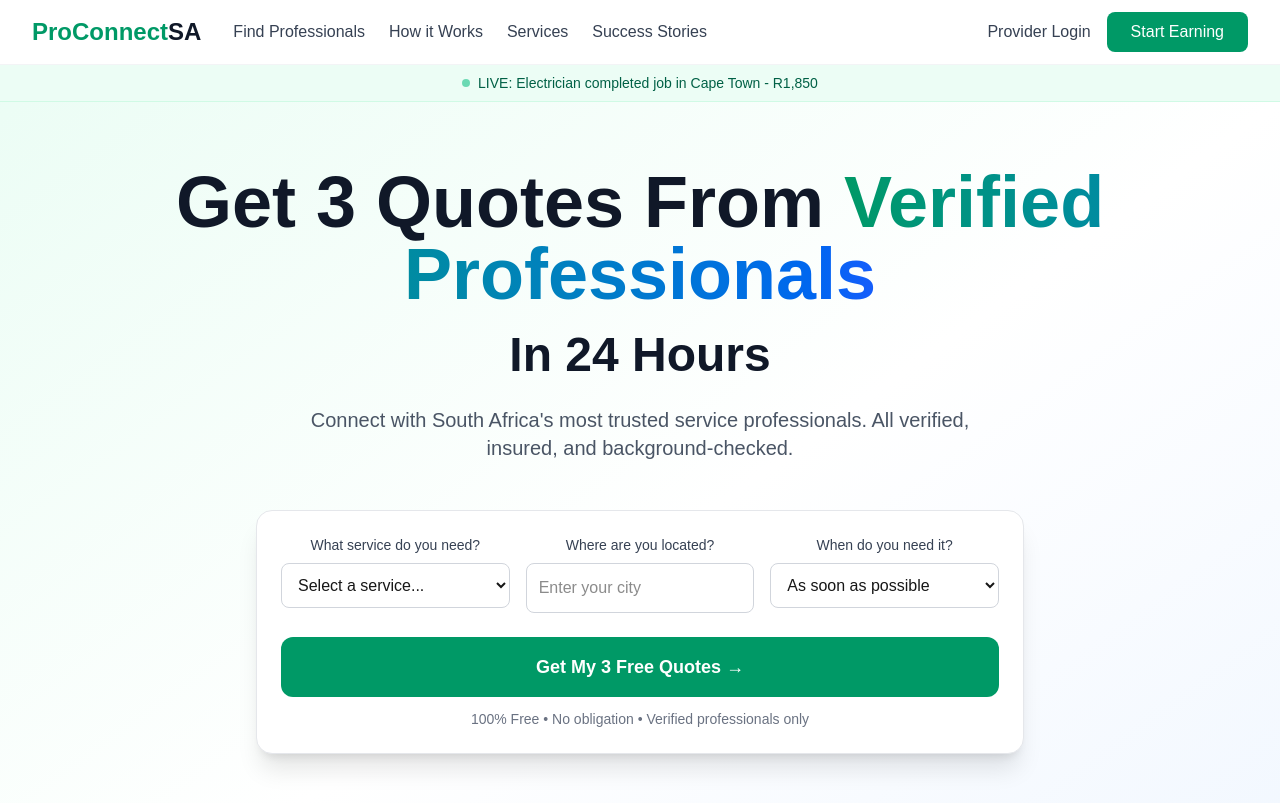
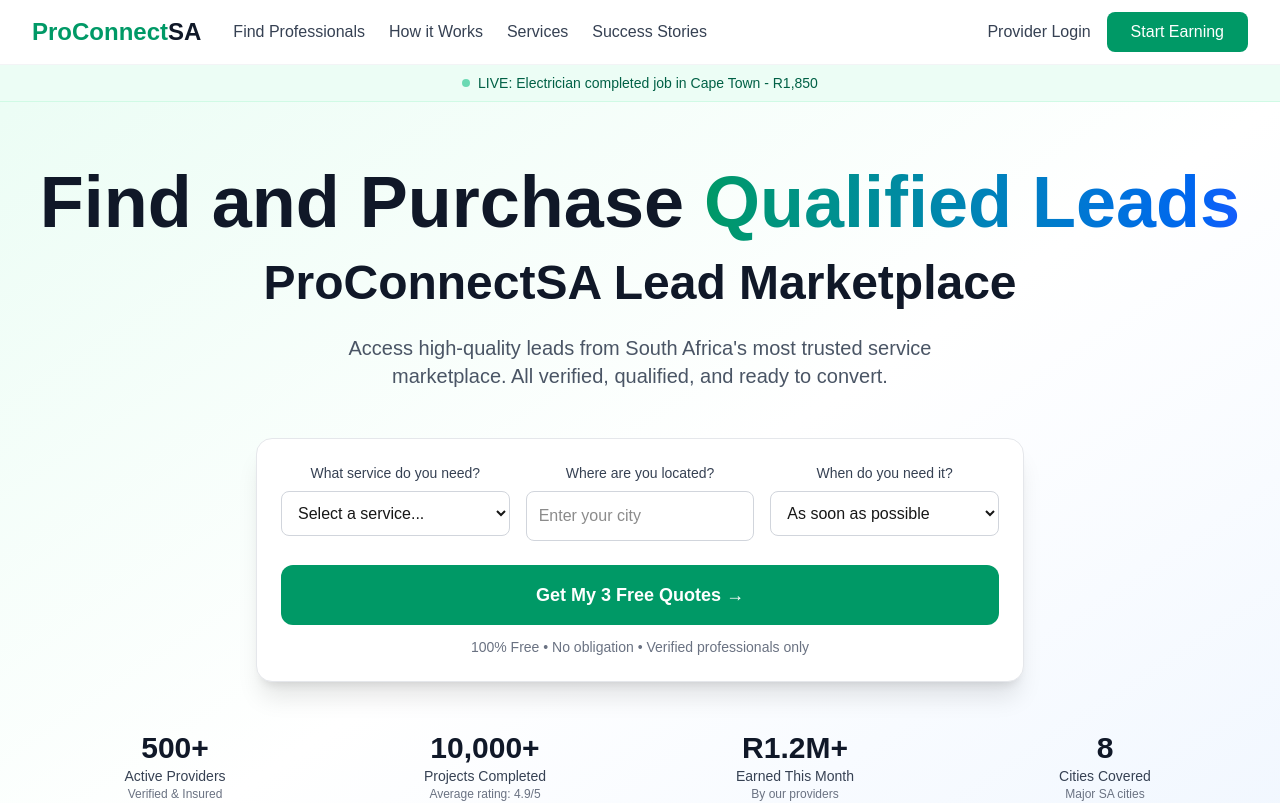
Before and after one commit to paasforest/proconnectsa-platform, a Next.js app in the folder procompare-frontend/: page / in a window 1280 px wide. Shown: the top 803 px of the page. Built offline with nearby package versions, Linux system fonts and the light colour scheme.

Commit message:
Update branding to Lead Marketplace and make dashboard more personal like Bark

```diff
--- a/procompare-frontend/src/app/dashboard/page.tsx
+++ b/procompare-frontend/src/app/dashboard/page.tsx
@@ -165,8 +165,8 @@
           )}
 
           <div className="mb-8">
-            <h1 className="text-3xl font-bold text-gray-900">Dashboard</h1>
-            <p className="text-gray-600">Welcome back to ProConnectSA</p>
+            <h1 className="text-3xl font-bold text-gray-900">Professional Dashboard</h1>
+            <p className="text-gray-600">Welcome back to your Lead Marketplace</p>
           </div>
 
           {/* Stats Grid */}
@@ -203,31 +203,33 @@
           {/* Quick Actions */}
           <div className="grid grid-cols-1 md:grid-cols-3 gap-6">
             <div className="bg-white p-6 rounded-lg shadow">
-              <h3 className="text-lg font-semibold mb-4">Quick Actions</h3>
+              <h3 className="text-lg font-semibold mb-4">Lead Marketplace</h3>
               <div className="space-y-3">
+                <button
+                  onClick={() => router.push('/dashboard/leads-dashboard')}
+                  className="w-full text-left p-3 bg-blue-50 rounded-lg hover:bg-blue-100 transition-colors"
+                >
+                  <div className="font-medium text-blue-800">Browse Available Leads</div>
+                  <div className="text-sm text-blue-600">Find qualified leads to purchase</div>
+                </button>
+
                 <button
                   onClick={() => router.push('/dashboard/wallet')}
                   className="w-full text-left p-3 bg-green-50 rounded-lg hover:bg-green-100 transition-colors"
                 >
-                  <div className="font-medium text-green-800">Top Up Wallet</div>
-                  <div className="text-sm text-green-600">Add credits to your account</div>
-                </button>
-
-                <button
-                  onClick={() => router.push('/dashboard/leads-dashboard')}
-                  className="w-full text-left p-3 bg-blue-50 rounded-lg hover:bg-blue-100 transition-colors"
-                >
-                  <div className="font-medium text-blue-800">Browse Leads</div>
-                  <div className="text-sm text-blue-600">Find new opportunities</div>
+                  <div className="font-medium text-green-800">Top Up Credits</div>
+                  <div className="text-sm text-green-600">Add credits to purchase leads</div>
                 </button>
               </div>
             </div>
 
             <div className="bg-white p-6 rounded-lg shadow">
-              <h3 className="text-lg font-semibold mb-4">Recent Activity</h3>
-              <p className="text-gray-500 text-sm">
-                Dashboard is connected to your Flask API backend.
-              </p>
+              <h3 className="text-lg font-semibold mb-4">Your Activity</h3>
+              <div className="space-y-2">
+                <p className="text-gray-500 text-sm">• Last lead purchased: 2 hours ago</p>
+                <p className="text-gray-500 text-sm">• Credits remaining: {stats.credit_balance || 0}</p>
+                <p className="text-gray-500 text-sm">• Conversion rate: {stats.conversion_rate || 0}%</p>
+              </div>
             </div>
 
             <div className="bg-white p-6 rounded-lg shadow">
--- a/procompare-frontend/src/app/layout.tsx
+++ b/procompare-frontend/src/app/layout.tsx
@@ -12,9 +12,9 @@
 };
 
 export const metadata: Metadata = {
-  title: "ProConnectSA - Connect with Verified Service Providers",
-  description: "Find and connect with verified service providers across South Africa. Get quotes, read reviews, and hire the best professionals for your home and business needs.",
-  keywords: "service providers, South Africa, home services, business services, verified professionals, quotes, reviews, ProConnectSA",
+  title: "ProConnectSA Lead Marketplace - Find and Purchase Qualified Leads",
+  description: "Find and purchase qualified leads from South Africa's most trusted service marketplace. Access high-quality leads that are verified, qualified, and ready to convert.",
+  keywords: "lead marketplace, qualified leads, South Africa, service providers, lead generation, ProConnectSA, business leads",
   authors: [{ name: "ProConnectSA Team" }],
   creator: "ProConnectSA",
   publisher: "ProConnectSA",
@@ -25,8 +25,8 @@
   },
   metadataBase: new URL("https://proconnectsa.co.za"),
   openGraph: {
-    title: "ProConnectSA - Connect with Verified Service Providers",
-    description: "Find and connect with verified service providers across South Africa. Get quotes, read reviews, and hire the best professionals.",
+    title: "ProConnectSA Lead Marketplace - Find and Purchase Qualified Leads",
+    description: "Find and purchase qualified leads from South Africa's most trusted service marketplace. Access high-quality leads that are verified, qualified, and ready to convert.",
     url: "https://proconnectsa.co.za",
     siteName: "ProConnectSA",
     locale: "en_ZA",
--- a/procompare-frontend/src/app/page.tsx
+++ b/procompare-frontend/src/app/page.tsx
@@ -383,15 +383,15 @@
         <div className="relative max-w-7xl mx-auto px-4 sm:px-6 lg:px-8">
           <div className="text-center">
             <h1 className={`text-5xl md:text-7xl font-bold text-gray-900 mb-6 transition-all duration-1000 ${isVisible ? 'opacity-100 translate-y-0' : 'opacity-0 translate-y-10'}`}>
-              Get 3 Quotes From{' '}
+              Find and Purchase{' '}
               <span className="bg-gradient-to-r from-emerald-600 to-blue-600 bg-clip-text text-transparent">
-                Verified Professionals
+                Qualified Leads
               </span>
               <br />
-              <span className="text-4xl md:text-5xl">In 24 Hours</span>
+              <span className="text-4xl md:text-5xl">ProConnectSA Lead Marketplace</span>
             </h1>
             <p className={`text-xl text-gray-600 mb-12 max-w-2xl mx-auto transition-all duration-1000 delay-200 ${isVisible ? 'opacity-100 translate-y-0' : 'opacity-0 translate-y-10'}`}>
-              Connect with South Africa's most trusted service professionals. All verified, insured, and background-checked.
+              Access high-quality leads from South Africa's most trusted service marketplace. All verified, qualified, and ready to convert.
             </p>
 
             {/* Request Quote Form */}
--- a/procompare-frontend/src/components/dashboard/DashboardLayout.tsx
+++ b/procompare-frontend/src/components/dashboard/DashboardLayout.tsx
@@ -60,10 +60,10 @@
   // Navigation items
   const navigationItems = [
     { name: 'Dashboard', href: '/dashboard', icon: LayoutDashboard, current: pathname === '/dashboard' },
-    { name: 'Leads', href: '/dashboard/leads-dashboard', icon: Target, current: pathname === '/dashboard/leads-dashboard' },
-    { name: 'My Leads', href: '/dashboard/my-leads', icon: ShoppingCart, current: pathname === '/dashboard/my-leads' },
+    { name: 'Lead Marketplace', href: '/dashboard/leads-dashboard', icon: Target, current: pathname === '/dashboard/leads-dashboard' },
+    { name: 'My Purchased Leads', href: '/dashboard/my-leads', icon: ShoppingCart, current: pathname === '/dashboard/my-leads' },
     { name: 'Chat', href: '/dashboard/chat', icon: MessageSquare, current: pathname === '/dashboard/chat' },
-    { name: 'Wallet', href: '/dashboard/wallet', icon: Wallet, current: pathname === '/dashboard/wallet' },
+    { name: 'Credits & Wallet', href: '/dashboard/wallet', icon: Wallet, current: pathname === '/dashboard/wallet' },
     { name: 'Services', href: '/dashboard/services', icon: Wrench, current: pathname === '/dashboard/services' },
     { name: 'Settings', href: '/dashboard/settings', icon: Settings, current: pathname === '/dashboard/settings' },
     { name: 'Support', href: '/dashboard/support', icon: HelpCircle, current: pathname === '/dashboard/support' },
@@ -195,10 +195,10 @@
             </div>
             <div className="ml-3">
               <h1 className="text-lg font-semibold text-gray-900">
-                {userProfile?.business_name || 'ProConnectSA'}
+                {userProfile?.business_name || 'Lead Marketplace'}
               </h1>
               <p className="text-xs text-gray-500">
-                {userProfile?.subscription_tier || 'Professional'} Dashboard
+                Professional Dashboard
               </p>
             </div>
           </div>
```
